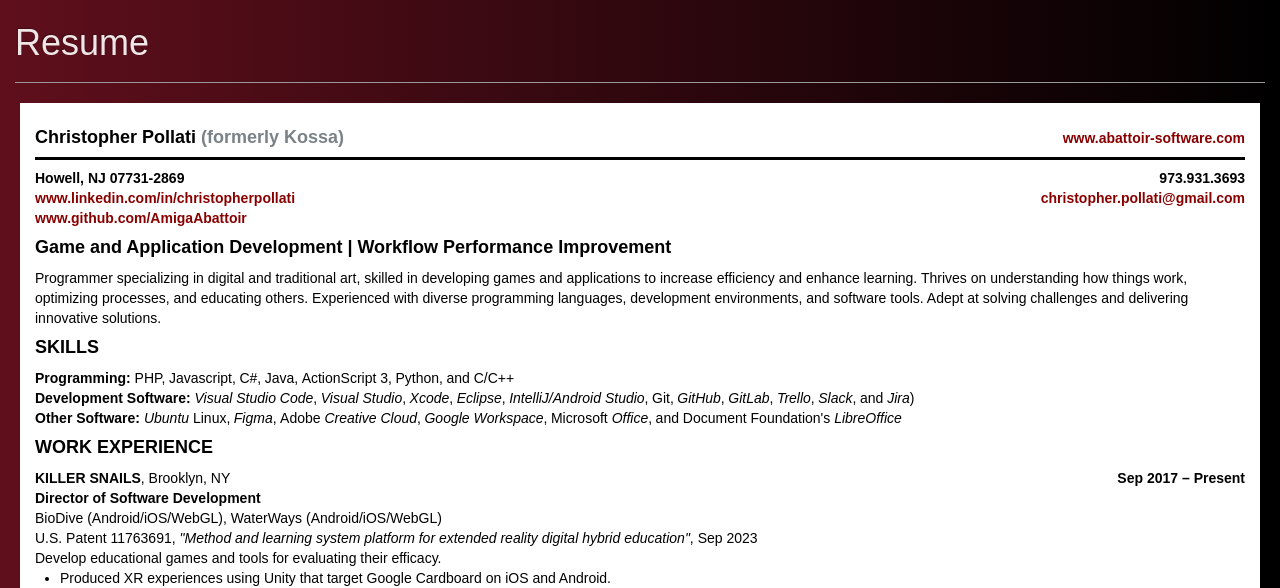
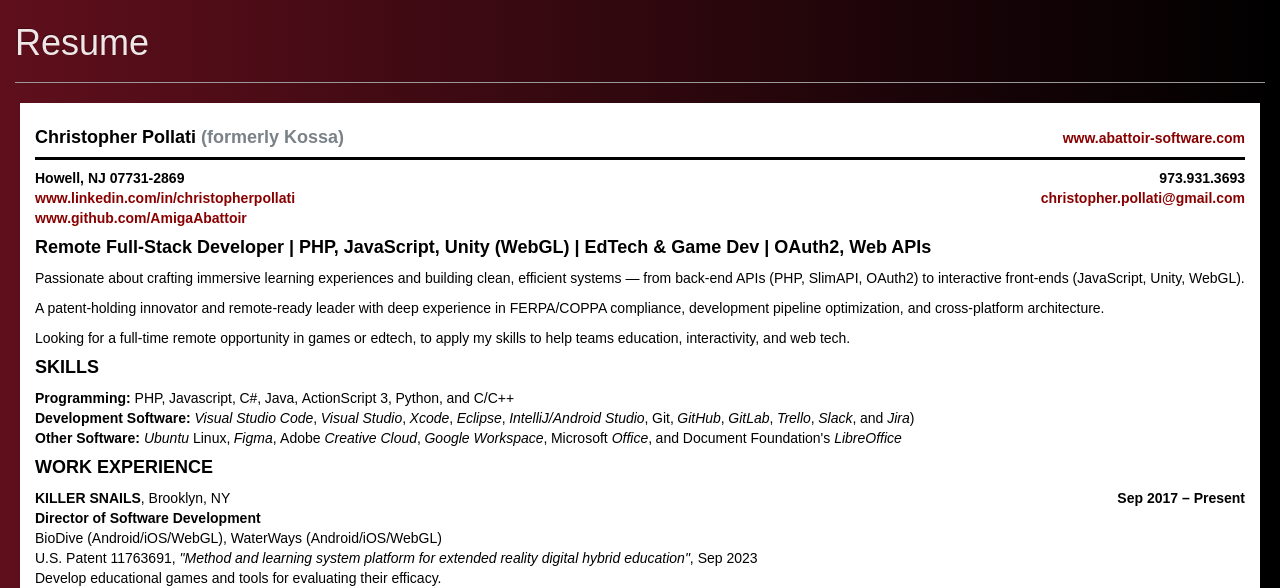
Before and after one commit to Abattoir-Software/Website, a PHP site: page /resume in a window 1280 px wide. Shown: the part 52-640 px from the top of the page. Run offline with PHP 8.4, Linux system fonts and the light colour scheme; some libraries are stand-ins or nearby versions.

Commit message:
Updated resume

```diff
--- a/resume.php
+++ b/resume.php
@@ -102,8 +102,10 @@ head_content("Resume","");
 			</div>
 		</div>
 	</div>
-	<h4 class="no-transform">Game and Application Development | Workflow Performance Improvement</h4>
-	<p>Programmer specializing in digital and traditional art, skilled in developing games and applications to increase efficiency and enhance learning. Thrives on understanding how things work, optimizing processes, and educating others. Experienced with diverse programming languages, development environments, and software tools. Adept at solving challenges and delivering innovative solutions.</p>
+	<h4 class="no-transform">Remote Full-Stack Developer | PHP, JavaScript, Unity (WebGL) | EdTech & Game Dev | OAuth2, Web APIs</h4>
+	<p>Passionate about crafting immersive learning experiences and building clean, efficient systems — from back-end APIs (PHP, SlimAPI, OAuth2) to interactive front-ends (JavaScript, Unity, WebGL).</p>
+	<p>A patent-holding innovator and remote-ready leader with deep experience in FERPA/COPPA compliance, development pipeline optimization, and cross-platform architecture.</p>
+	<p>Looking for a full-time remote opportunity in games or edtech, to apply my skills to help teams education, interactivity, and web tech.</p>
 	<h4>Skills</h4>
 <?php
 $skillItems = array (
```
Also changed, not shown: 4 other files.
